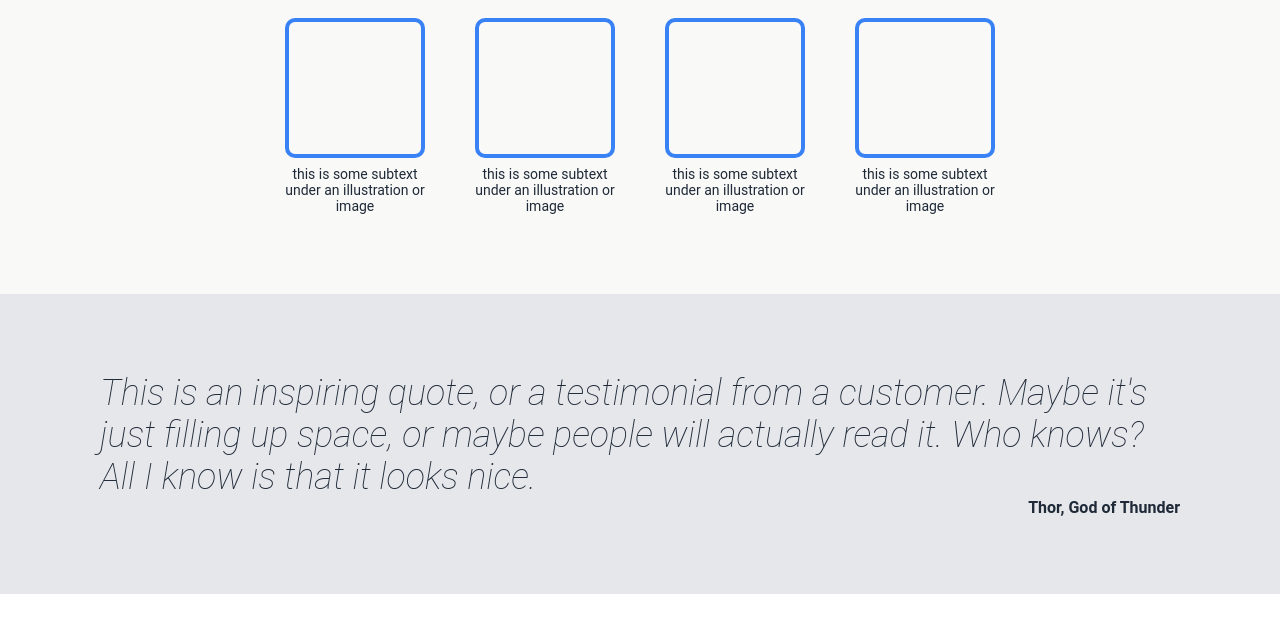
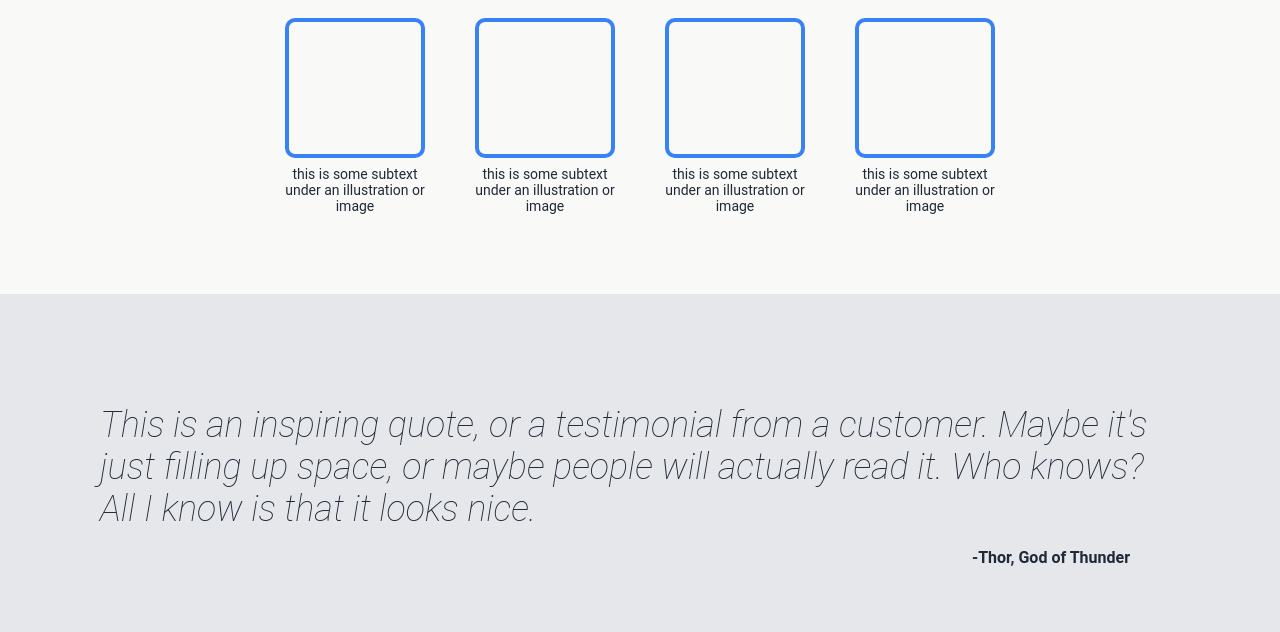
Before and after one commit to silkkate/landingpage, a plain HTML site: page index.html in a window 1280 px wide. Shown: the part 532-1164 px from the top of the page. Before the commit the page ends 1126 px from the top, so only its background shows below. Drawn offline with Linux system fonts and the light colour scheme.

Commit message:
add padding quote-credit

```diff
--- a/index.html
+++ b/index.html
@@ -48,7 +48,7 @@
         </div>
        <div class="quote-background">
         <div class="quote">This is an inspiring quote, or a testimonial from a customer. Maybe it's just filling up space, or maybe people will actually read it. Who knows? All I know is that it looks nice.</div>
-        <div class="quote-credit">Thor, God of Thunder</div>
+        <div class="quote-credit">-Thor, God of Thunder</div>
        </div>
 
     </body>
--- a/style.css
+++ b/style.css
@@ -150,7 +150,7 @@ button {
     background-color: #E5E7EB;
     display: flex;
     flex-direction: column;
-    height: 300px;
+    height: 400px;
     justify-content: center;
     padding: 100px;
 }
@@ -167,4 +167,5 @@ button {
     font-weight: bold;
     display: flex;
     justify-content: flex-end;
+    padding: 18px 50px;
 }
```
